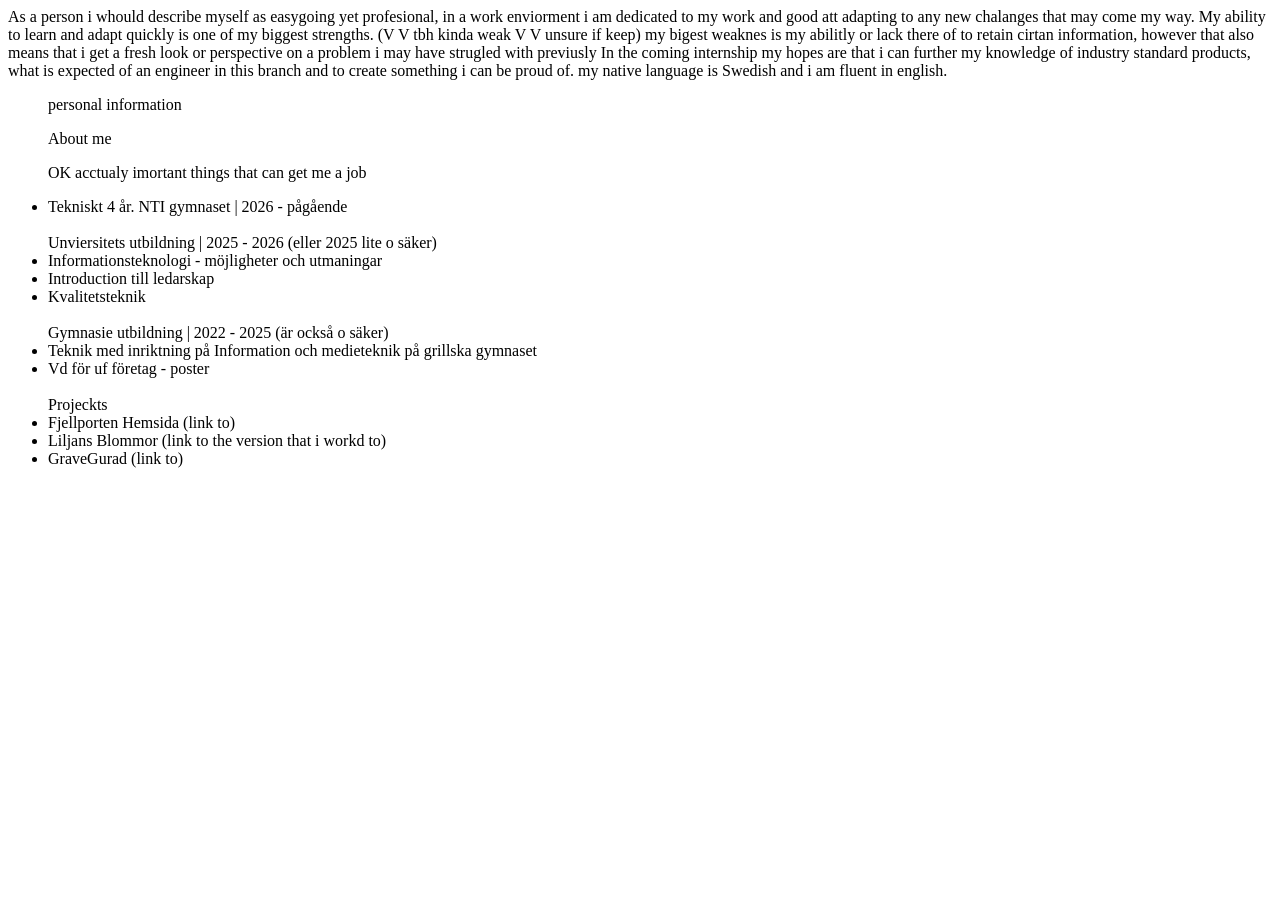
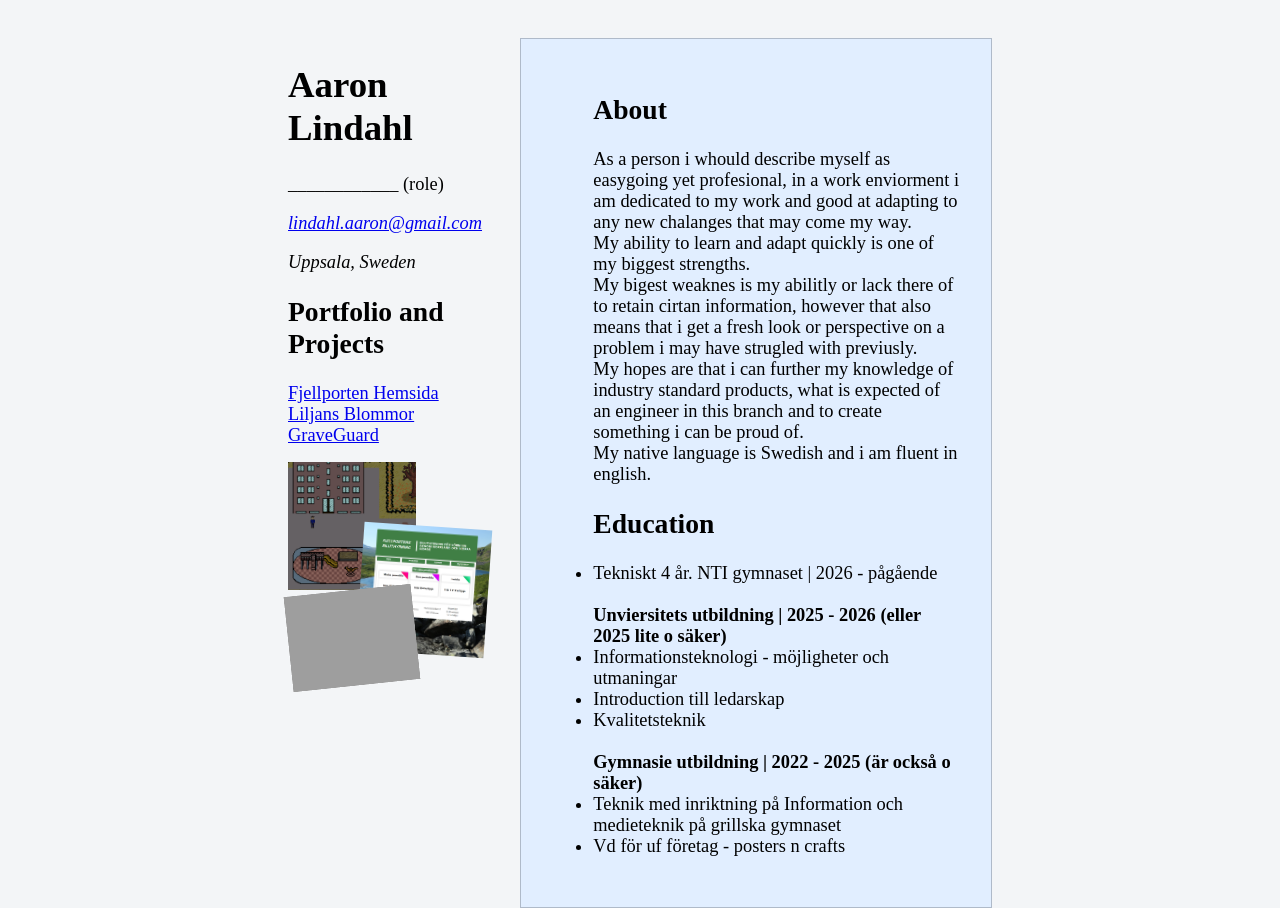
Before and after one commit to 3todo/Portfolio-Aaron-Lindahl, a plain HTML site: page index.html in a window 1280 px wide. Before the commit the page ends 800 px from the top, so only its background shows below. Drawn offline with Linux system fonts and the light colour scheme; grey boxes are pictures that could not be loaded.

Commit message:
needs work but workable cv

```diff
--- a/index.html
+++ b/index.html
@@ -8,55 +8,71 @@
     <link rel="stylesheet" href="style.css">
 </head>
 
-As a person i whould describe myself as easygoing yet profesional,
-in a work enviorment i am dedicated to my work and good att adapting to any new chalanges that may come my way.
-My ability to learn and adapt quickly is one of my biggest strengths.
 
-(V V tbh kinda weak V V unsure if keep)
-my bigest weaknes is my abilitly or lack there of to retain cirtan information,
-however that also means that i get a fresh look or perspective on a problem i may have strugled with previusly
-
-In the coming internship my hopes are that i can further my knowledge of industry standard products,
-what is expected of an engineer in this branch and to create something i can be proud of.
-
-my native language is Swedish and i am fluent in english.
 
 <body>
     <div class="window">
-        <div class="personel-info"> <!-- Left box -->
-            <ul>
+        <header class="sidebar">
+            <h1>Aaron Lindahl</h1>
+            <p class="role">____________ (role)</p>
 
-            </ul>
+            <address>
+                <p><a href="mailto:lindahl.aaron@gmail.com">lindahl.aaron@gmail.com</a></p>
+                <!-- <p><a href="tel:+46700000000">+46 70 000 00 00</a></p> (no this is not my acctual number) -->
+                <p>Uppsala, Sweden</p>
+            </address>
 
-            <ul>
-                personal information
-            </ul>
+            <!-- <nav aria-label="Sections">
+                <a href="#about">About</a>
+                <a href="#experience">Experience</a>
+                <a href="#education">Education</a>
+                <a href="#skills">Skills</a>
+            </nav> -->
 
-            <ul>
-                About me
-            </ul>
-        </div>
+            <h2>Portfolio and Projects</h2>
+            <a href="https://github.com/NTIG-Uppsala/Fjellporten_hemsida" target="_blank">Fjellporten Hemsida</a>
+            <a href="https://github.com/NTIG-Uppsala/Liljans-Blommor" target="_blank">Liljans Blommor</a>
+            <a href="https://github.com/skyrix1627/GraveGuard" target="_blank">GraveGuard</a>
+
+            <img src="media/graveGuardExample.PNG" alt="an example of the game GraveGuard that i made in godot" class="PortfolioIMG">
+            <img src="media/fejlportenExempel.PNG" alt="an example of the website fjellporten that i was a part of making" class="PortfolioIMG">
+            <img src="media/LiljansblommorExempel.PNG" alt="an example of the website liljans blommor that i was a part of making" class="PortfolioIMG">
+
+        <!-- <a class="button" href="alex-example-cv.pdf" download>Download PDF</a> -->
+        </header>
+
         <div class="accolades">
             <ul>
-                <p>OK acctualy imortant things that can get me a job</p>
+                <h2>About</h2>
+                <p>
+                    As a person i whould describe myself as easygoing yet profesional,
+                    in a work enviorment i am dedicated to my work and good at adapting to any new chalanges that may come my way.
+                    <br>
+                    My ability to learn and adapt quickly is one of my biggest strengths.
+                    <br>
+                    <!-- (V V tbh kinda weak V V unsure if keep) -->
+                    My bigest weaknes is my abilitly or lack there of to retain cirtan information,
+                    however that also means that i get a fresh look or perspective on a problem i may have strugled with previusly.
+                    <br>
+                    My hopes are that i can further my knowledge of industry standard products,
+                    what is expected of an engineer in this branch and to create something i can be proud of.
+                    <br>
+                    My native language is Swedish and i am fluent in english.
+                </p>
+
+                <h2>Education</h2>
                 <li>Tekniskt 4 år. NTI gymnaset | 2026 - pågående</li>
-
                 <br>
-                Unviersitets utbildning | 2025 - 2026 (eller 2025 lite o säker)
+                <b>Unviersitets utbildning | 2025 - 2026 (eller 2025 lite o säker)</b>
                 <li>Informationsteknologi - möjligheter och utmaningar</li>
                 <li>Introduction till ledarskap</li>
                 <li>Kvalitetsteknik</li>
 
                 <br>
-                Gymnasie utbildning | 2022 - 2025 (är också o säker)
+                <b>Gymnasie utbildning | 2022 - 2025 (är också o säker)</b>
                 <li>Teknik med inriktning på Information och medieteknik på grillska gymnaset</li>
-                <li>Vd för uf företag - poster</li>
+                <li>Vd för uf företag - posters n crafts</li>
 
-                <br>
-                Projeckts
-                <li>Fjellporten Hemsida (link to)</li>
-                <li>Liljans Blommor (link to the version that i workd to)</li>
-                <li>GraveGurad (link to)</li>
             </ul>
         </div>
     </div>
--- a/style.css
+++ b/style.css
@@ -1,3 +1,56 @@
-.h1 {
-    font-size: small;
+:root{
+    --sidebar-width: 33%;
 }
+
+
+
+body {
+    margin: 0 auto;
+    width: 55vw;
+    margin-top: 3vw;
+
+    font-size: clamp(1rem, 0.75rem + 0.5vw, 1.25rem);
+
+    background-color: #f3f5f7;
+}
+
+
+.PortfolioIMG {
+    display: block;
+    width: 100%;
+    max-width: 10vw;
+    height: auto;
+    margin-top: 1rem;
+    margin-bottom: 0;
+}
+
+.PortfolioIMG + .PortfolioIMG {
+    margin-top: -4rem;
+}
+
+.PortfolioIMG:nth-of-type(2) {
+    transform: rotate(4deg);
+    margin-left: auto;
+}
+
+.PortfolioIMG:nth-of-type(3) {
+    transform: rotate(-6deg);
+}
+
+.window {
+    display: grid;
+    grid-template-columns: var(--sidebar-width) 1fr;
+}
+
+.sidebar {
+    padding-right: 2rem;
+}
+
+.accolades {
+    background-color: rgb(225, 238, 255);
+    flex-direction: column;
+    align-items: stretch;
+    border: 1px rgb(175, 186, 201) solid;
+
+    padding: 2rem;
+}
```
Also changed, not shown: media/fejlportenExempel.PNG (added), media/graveGuardExample.PNG (added), 1 other file.
